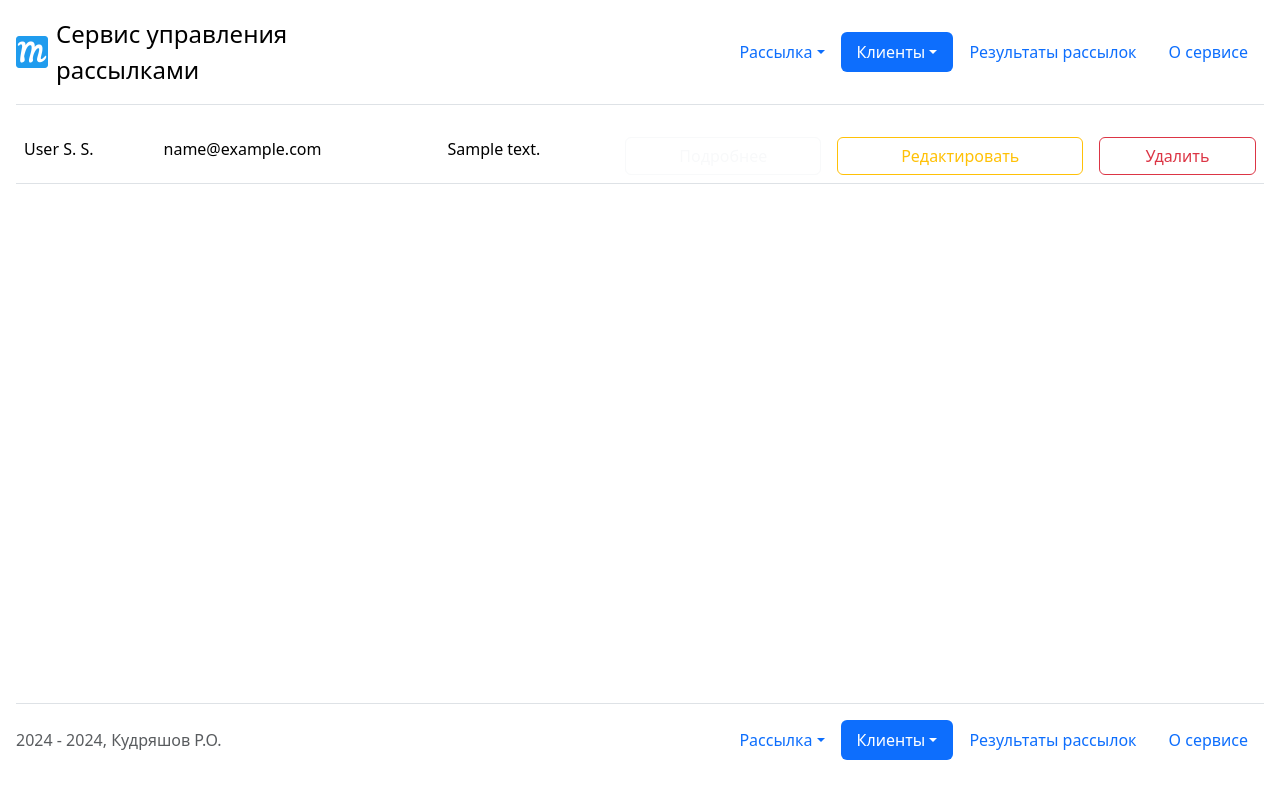
After one commit to KudryashovR/mailing_service, a Django app: page /clients/ in a window 1280 px wide. The commit adds this page. Run offline with Django 5.2, Linux system fonts and the light colour scheme; tables that the repository leaves empty hold one stand-in row (values such as "Sample post").

Commit message:
ADD: ClientListView

```diff
--- /dev/null
+++ b/main/templates/main/client_list.html
@@ -0,0 +1,15 @@
+{% extends 'main/base.html' %}
+{% block content %}
+<table class="table table-hover">
+    {% for client in clients %}
+    <tr>
+        <td>{{ client.get_initials }}</td>
+        <td>{{ client.email }}</td>
+        <td>{{ client.comment }}</td>
+        <td><a href="#" class="btn btn-outline-light form-control">Подробнее</a></td>
+        <td><a href="#" class="btn btn-outline-warning form-control">Редактировать</a></td>
+        <td><a href="#" class="btn btn-outline-danger form-control">Удалить</a></td>
+    </tr>
+    {% endfor %}
+</table>
+{% endblock %}
--- a/main/templates/main/include/inc_menu.html
+++ b/main/templates/main/include/inc_menu.html
@@ -16,11 +16,12 @@
         </ul>
     </li>
     <li class="nav-item dropdown">
-        <a class="nav-link dropdown-toggle {% if current_url_name == '№' or current_url_name == '№' %}active{% endif %}"
+        <a class="nav-link dropdown-toggle {% if current_url_name == 'clients' or current_url_name == '№' %}active{% endif %}"
            href="#" role="button" data-bs-toggle="dropdown" aria-expanded="false">Клиенты</a>
         <ul class="dropdown-menu">
             <li class="nav-item">
-                <a href="#" class="nav-link {% if current_url_name == '#' %}active{% endif %}">Список клиентов</a>
+                <a href="{% url 'main:clients' %}"
+                   class="nav-link {% if current_url_name == 'clients' %}active{% endif %}">Список клиентов</a>
             </li>
             <li class="nav-item">
                 <a href="#" class="nav-link {% if current_url_name == '#' %}active{% endif %}">Добавить клиента</a>
--- a/main/urls.py
+++ b/main/urls.py
@@ -2,7 +2,7 @@ from django.urls import path
 
 from main.apps import MainConfig
 from main.views import MailingListView, MailingDetailView, MailingCreateView, MailingUpdateView, MailingDeleteView, \
-    MailingAttemptListView
+    MailingAttemptListView, ClientListView
 
 app_name = MainConfig.name
 
@@ -14,4 +14,5 @@ urlpatterns = [
     path('mailings/<int:pk>/edit/', MailingUpdateView.as_view(), name='mailing_edit'),
     path('mailings/<int:pk>/delete/', MailingDeleteView.as_view(), name='mailing_delete'),
     path('attempts/', MailingAttemptListView.as_view(), name='attempts'),
+    path('clients/', ClientListView.as_view(), name='clients'),
 ]
--- a/main/views.py
+++ b/main/views.py
@@ -1,6 +1,6 @@
 from django.urls import reverse_lazy
 from django.views.generic import ListView, DetailView, CreateView, UpdateView, DeleteView
-from .models import Mailing, MailingAttempt
+from .models import Mailing, MailingAttempt, Client
 from .forms import MailingForm
 
 
@@ -74,3 +74,19 @@ class MailingAttemptListView(ListView):
             context['current_url_name'] = None
 
         return context
+
+
+class ClientListView(ListView):
+    model = Client
+    template_name = 'main/client_list.html'
+    context_object_name = 'clients'
+
+    def get_context_data(self, **kwargs):
+        context = super().get_context_data(**kwargs)
+
+        if self.request.resolver_match:
+            context['current_url_name'] = self.request.resolver_match.url_name
+        else:
+            context['current_url_name'] = None
+
+        return context
```
